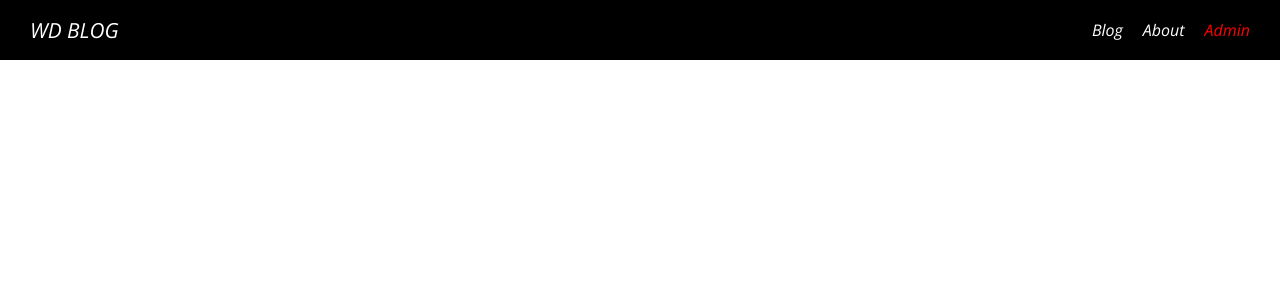
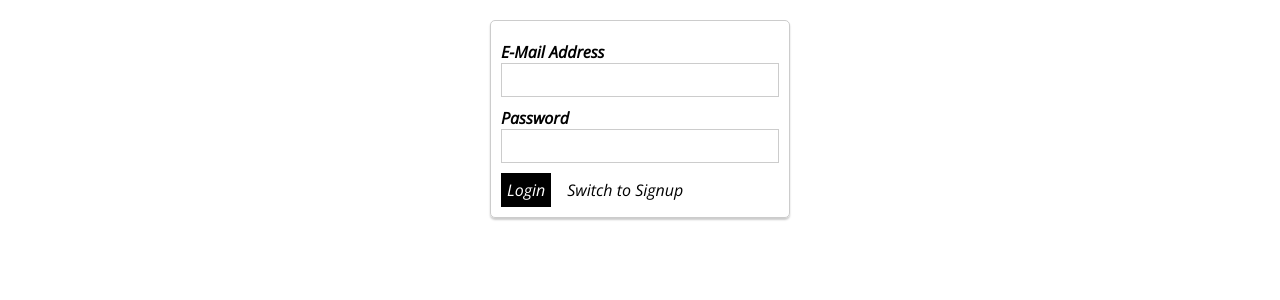
Before and after one commit to Sumer16/nuxtjs-practice-blog, a Nuxt app: page /admin/auth in a window 1280 px wide. Shown: the top 300 px of the page. Built offline with nearby package versions, Linux system fonts and the light colour scheme.

Commit message:
added admin code

```diff
--- /dev/null
+++ b/pages/admin/_postId/index.vue
@@ -0,0 +1,39 @@
+<template>
+  <div class="admin-post-page">
+    <section class="update-form">
+      <AdminPostForm :post="loadedPost" />
+    </section>
+  </div>
+</template>
+
+<script>
+import AdminPostForm from '@/components/Admin/AdminPostForm'
+
+export default {
+  components: {
+    AdminPostForm
+  },
+  data() {
+    return {
+      loadedPost: {
+        author: 'Sumer Patel',
+        title: 'Mah Life',
+        content: 'Jhaandu baam, ek kaam teen baam',
+        thumbnailLink: 'https://images.pexels.com/photos/1714208/pexels-photo-1714208.jpeg?auto=compress&cs=tinysrgb&dpr=2&h=750&w=1260'
+      }
+    }
+  }
+}
+</script>
+
+<style scoped>
+.update-form {
+  width: 90%;
+  margin: 20px auto;
+}
+@media (min-width: 768px) {
+  .update-form {
+    width: 500px;
+  }
+}
+</style>
--- /dev/null
+++ b/pages/admin/auth/index.vue
@@ -0,0 +1,51 @@
+<template>
+  <div class="admin-auth-page">
+    <div class="auth-container">
+      <form>
+        <AppControlInput type="email">E-Mail Address</AppControlInput>
+        <AppControlInput type="password">Password</AppControlInput>
+        <AppButton type="submit">{{ isLogin ? 'Login' : 'Sign Up' }}</AppButton>
+        <AppButton
+          type="button"
+          btn-style="inverted"
+          style="margin-left: 10px"
+          @click="isLogin = !isLogin">Switch to {{ isLogin ? 'Signup' : 'Login' }}</AppButton>
+      </form>
+    </div>
+  </div>
+</template>
+
+<script>
+import AppControlInput from '@/components/UI/AppControlInput'
+import AppButton from '@/components/UI/AppButton'
+
+export default {
+  name: 'AdminAuthPage',
+  layout: 'admin',
+  components: {
+    AppControlInput,
+    AppButton
+  },
+  data() {
+    return {
+      isLogin: true
+    }
+  }
+}
+</script>
+
+<style scoped>
+.admin-auth-page {
+  padding: 20px;
+}
+
+.auth-container {
+  border: 1px solid #ccc;
+  border-radius: 5px;
+  box-shadow: 0 2px 2px #ccc;
+  width: 300px;
+  margin: auto;
+  padding: 10px;
+  box-sizing: border-box;
+}
+</style>
--- /dev/null
+++ b/pages/admin/index.vue
@@ -0,0 +1,38 @@
+<template>
+  <div class="admin-page">
+    <section class="new-post">
+      <AppButton v-on:click="$router.push('/admin/new-post')">Create Post</AppButton>
+    </section>
+    <section class="existing-posts">
+      <h1>Existing Posts</h1>
+      <PostList isAdmin />
+    </section>
+  </div>
+</template>
+
+<script>
+import PostList from '@/components/Posts/PostList'
+import AppButton from '@/components/UI/AppButton'
+export default {
+  components: {
+    PostList,
+    AppButton
+  }
+}
+</script>
+
+<style scoped>
+.admin-page {
+  padding: 20px;
+}
+
+.new-post {
+  text-align: center;
+  border-bottom: 2px solid #ccc;
+  padding-bottom: 10px;
+}
+
+.existing-posts h1 {
+  text-align: center;
+}
+</style>
--- /dev/null
+++ b/pages/admin/new-post/index.vue
@@ -0,0 +1,30 @@
+<template>
+  <div class="admin-new-post">
+    <section class="new-post-form">
+      <AdminPostForm />
+    </section>
+  </div>
+</template>
+
+<script>
+import AdminPostForm from '@/components/Admin/AdminPostForm'
+
+export default {
+  components: {
+    AdminPostForm
+  }
+}
+</script>
+
+<style scoped>
+.new-post-form {
+  width: 90%;
+  margin: 20px auto;
+}
+
+@media (min-width: 768px) {
+  .new-post-form {
+    width: 500px;
+  }
+}
+</style>
```
